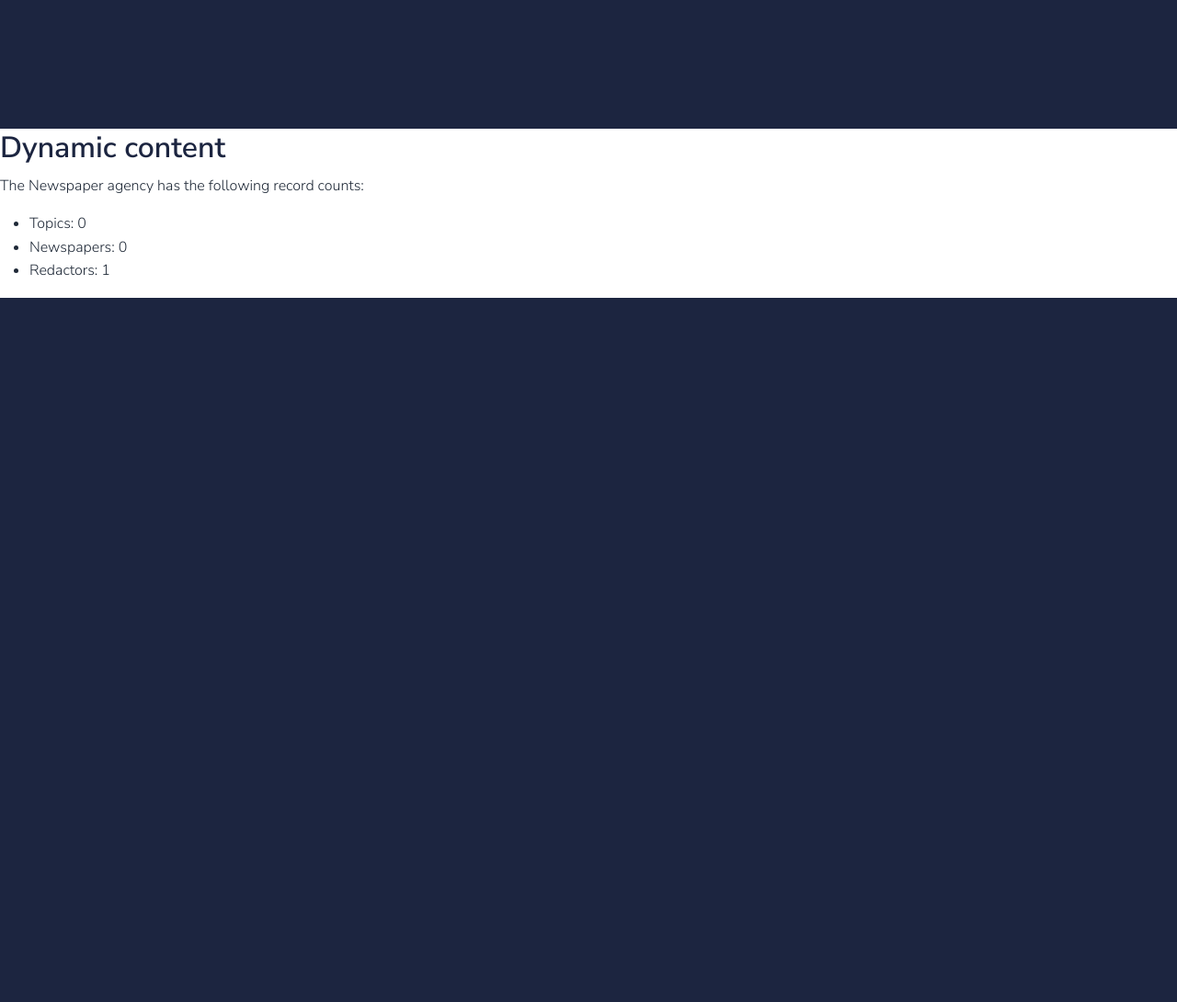
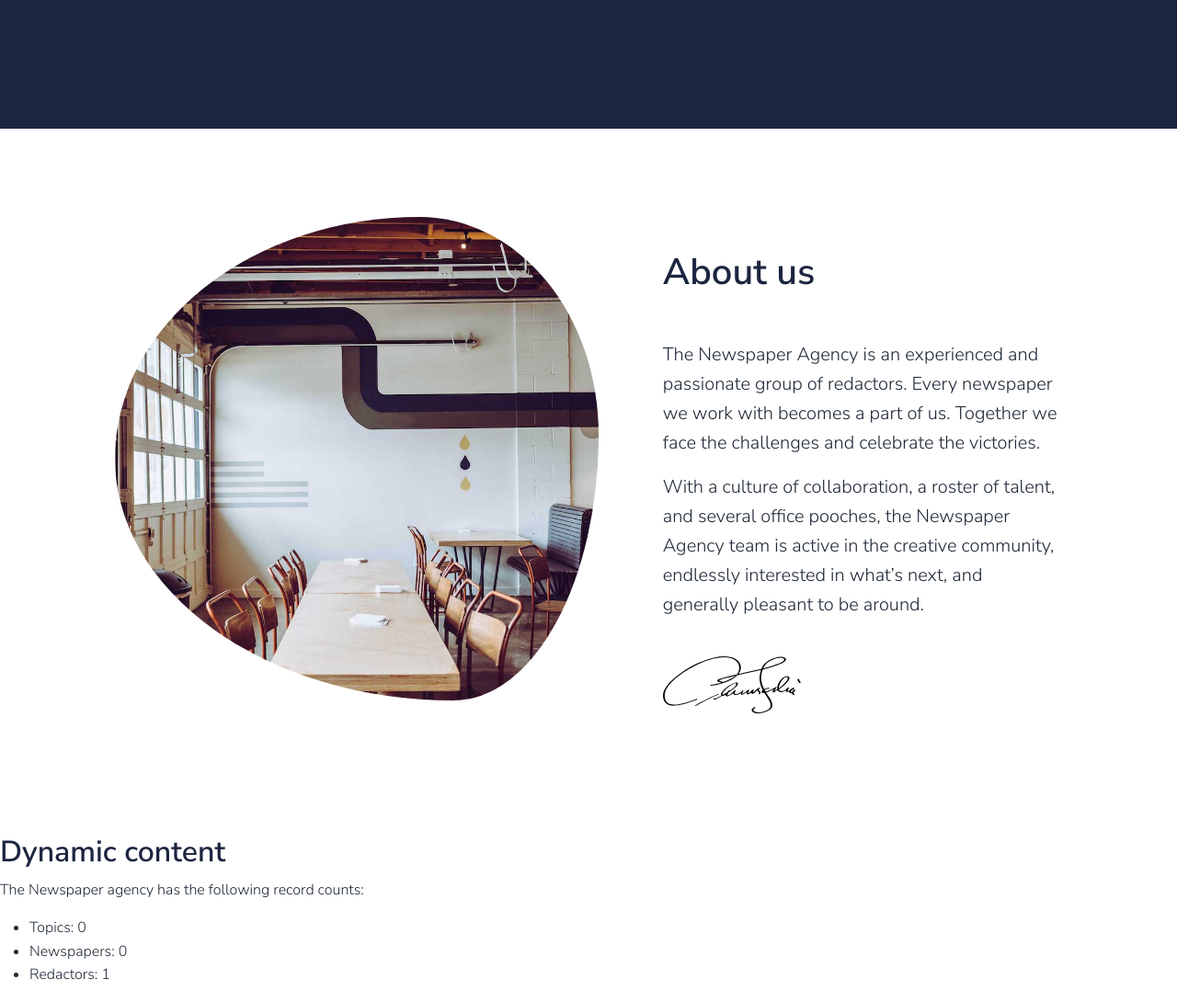
Before and after one commit to bknyrik/newspaper-agency-system, a Django app: page / in a window 1280 px wide. Shown: the part 534-1624 px from the top of the page at 92% size. Before the commit the page ends 858 px from the top, so only its background shows below. Run offline with Django 5.2, Linux system fonts and the light colour scheme; the visitor is signed in with stand-in values (Sample User, id 1); data comes from the database, SQL or seed files in the repository; data that the repository does not hold is empty.

Commit message:
Add section with heading two paragraphs and images in index.html

```diff
--- a/templates/editor/index.html
+++ b/templates/editor/index.html
@@ -13,6 +13,27 @@
       </div>
     </div>
   </section>
+  <section class="section section-md">
+    <div class="container">
+      <div class="row align-items-center justify-content-around">
+        <div class="col-md-6 col-xl-6 mb-5">
+          <img class="organic-radius img-fluid" src="{% static 'img/about-us-1.jpg' %}"
+               alt="Office Desk">
+        </div>
+        <div class="col-md-6 col-xl-5 text-center text-md-left">
+          <h2 class="h1 mb-5">About us</h2>
+          <p class="lead">The Newspaper Agency is an experienced and passionate group of redactors. Every newspaper we
+            work with becomes a part of us. Together we face the challenges
+            and celebrate the victories.</p>
+          <p class="lead">With a culture of collaboration, a roster of talent, and several office pooches, the
+            Newspaper Agency team is active in the creative community, endlessly interested in what’s next, and
+            generally
+            pleasant to be around.</p>
+          <img src="{% static 'img/signature.svg' %}" alt="signature" class="mt-4" width="150">
+        </div>
+      </div>
+    </div>
+  </section>
   <h2>Dynamic content</h2>
   <p>The Newspaper agency has the following record counts:</p>
   <ul>
```
